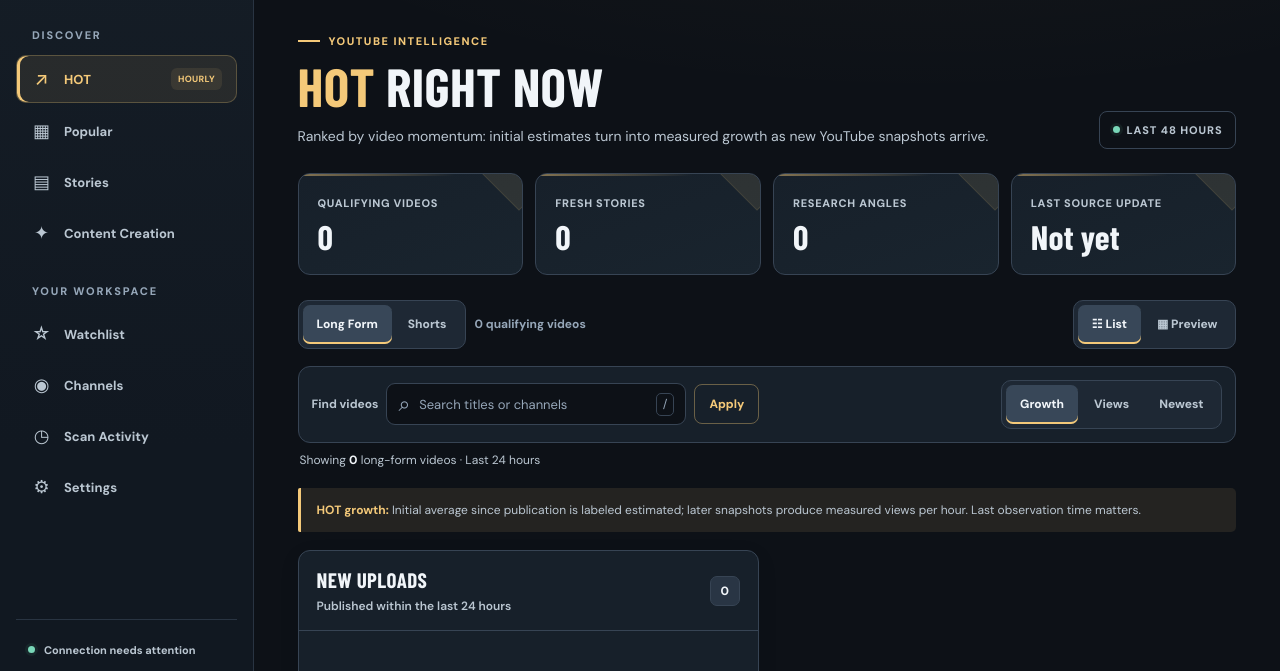
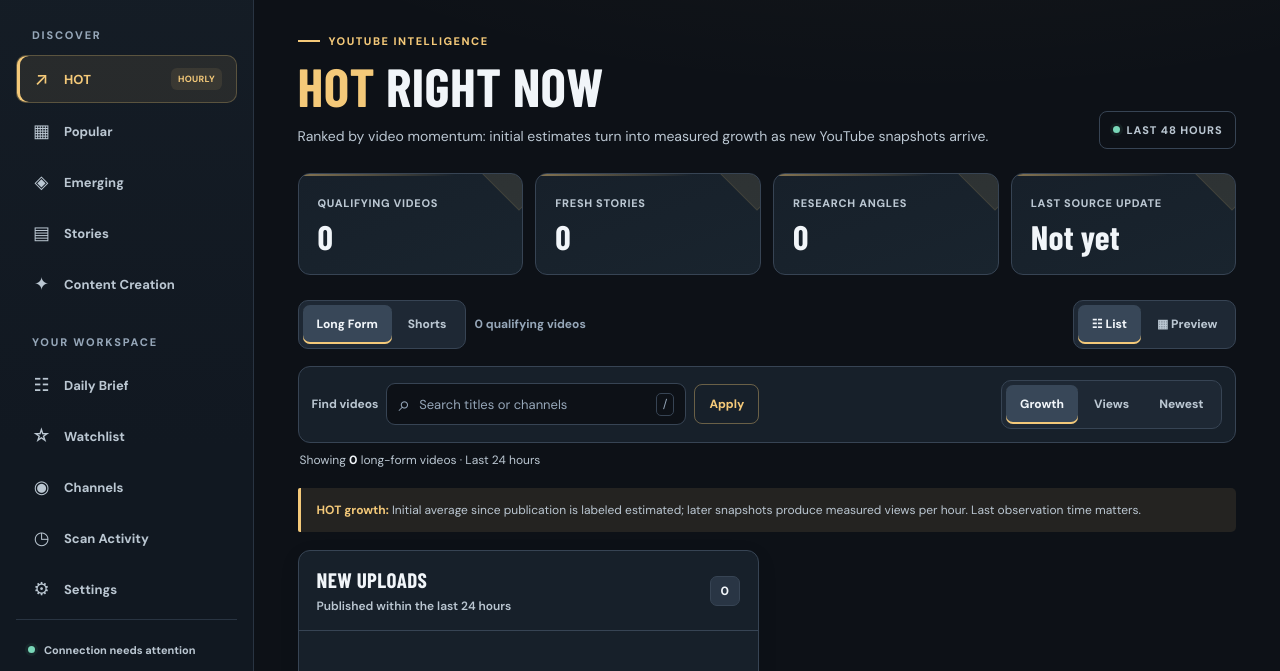
Before and after one commit to GorthaxWarcryer/Radar, a website: page public/index.html in a window 1280 px wide. Shown: the part 76-747 px from the top of the page. Drawn offline with nearby package versions, Linux system fonts and the light colour scheme; no server answers; a web font is replaced by a local one.

Commit message:
ui: add Emerging discovery and Daily Brief navigation

```diff
--- a/public/index.html
+++ b/public/index.html
@@ -25,11 +25,13 @@
     <nav class="side-nav" id="side-nav" aria-label="Sections">
       <button class="nav-link active" data-section="hot"><span class="nav-ico">↗</span>HOT <span class="mini-hot">HOURLY</span></button>
       <button class="nav-link" data-section="popular"><span class="nav-ico">▦</span>Popular</button>
+      <button class="nav-link" data-section="emerging"><span class="nav-ico">◈</span>Emerging</button>
       <button class="nav-link" data-section="stories"><span class="nav-ico">▤</span>Stories</button>
       <button class="nav-link" data-section="ideas"><span class="nav-ico">✦</span>Content Creation</button>
     </nav>
     <div class="sidebar-label second-label">YOUR WORKSPACE</div>
     <nav class="side-nav" aria-label="Workspace sections">
+      <button class="nav-link" data-section="brief"><span class="nav-ico">☷</span>Daily Brief</button>
       <button class="nav-link" data-section="watchlist"><span class="nav-ico">☆</span>Watchlist</button>
       <button class="nav-link" data-section="channels"><span class="nav-ico">◉</span>Channels</button>
       <button class="nav-link" data-section="activity"><span class="nav-ico">◷</span>Scan Activity</button>
@@ -52,7 +54,7 @@
       </div>
     </header>
     <nav class="mobile-nav" aria-label="Mobile sections" id="mobile-nav">
-      <button class="active" data-section="hot">HOT</button><button data-section="popular">Popular</button><button data-section="stories">Stories</button><button data-section="ideas">Creation</button><button data-section="watchlist">Saved</button><button data-section="channels">Channels</button><button data-section="activity">Activity</button><button data-section="settings">Settings</button>
+      <button class="active" data-section="hot">HOT</button><button data-section="popular">Popular</button><button data-section="emerging">Emerging</button><button data-section="stories">Stories</button><button data-section="ideas">Creation</button><button data-section="brief">Brief</button><button data-section="watchlist">Saved</button><button data-section="channels">Channels</button><button data-section="activity">Activity</button><button data-section="settings">Settings</button>
     </nav>
     <main class="main-content" id="main-content" tabindex="-1">
       <div id="demo-warning" class="demo-warning hidden"><span>PREVIEW MODE</span> Sample cards and metrics are illustrative, not live YouTube/Reddit data. <button id="exit-demo">Use live feed</button></div>
```
